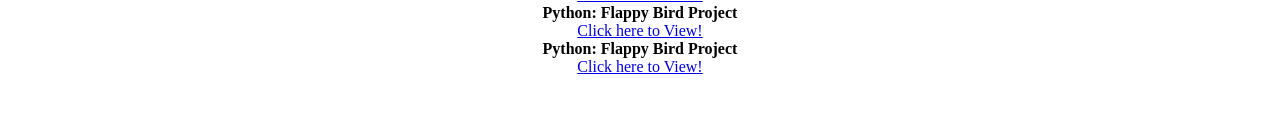
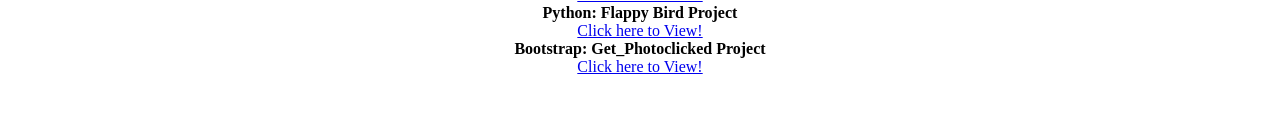
Before and after one commit to Nav-3299/Navpreet_Kaur.github.io, a plain HTML site: page index.html in a window 1280 px wide. Shown: the part 1326-1440 px from the top of the page. Drawn offline with Linux system fonts and the light colour scheme; a web font is replaced by a local one.

Commit message:
Update index.html

```diff
--- a/index.html
+++ b/index.html
@@ -98,7 +98,7 @@
             <h4 class="h-quaternary">Python: Flappy Bird Project</h4>
             <a href="https://drive.google.com/file/d/1cI8hNQUg-AhA19K2VBv9eWvhzlnasrce/view?usp=sharing"> Click here to View!</a>
              <br>
-            <h4 class="h-quaternary">Python: Flappy Bird Project</h4>
+            <h4 class="h-quaternary">Bootstrap: Get_Photoclicked Project</h4>
             <a href="https://drive.google.com/file/d/1y6G-B3JOEmjVIknFwNrKmsH9BrCK5liv/view?usp=sharing"> Click here to View!</a>
 
 
```
